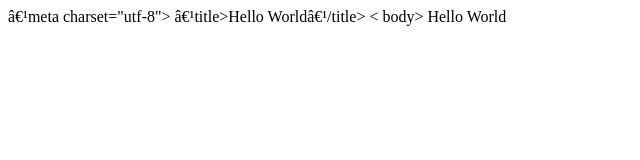
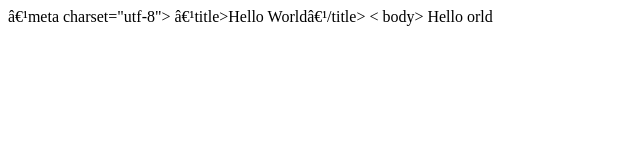
Before and after one commit to Inhakostrova/Lab_1.1, a plain HTML site: page index.html in a window 1280 px wide. Shown: the full height of the page, 0-640 px from the left. Drawn offline with Linux system fonts and the light colour scheme.

Commit message:
First HTML Commit

```diff
--- a/index.html
+++ b/index.html
@@ -5,6 +5,6 @@
 ‹title>Hello World‹/title>
 </head>
 < body>
-Hello World
+Hello orld
 </body>
 </html>
```
